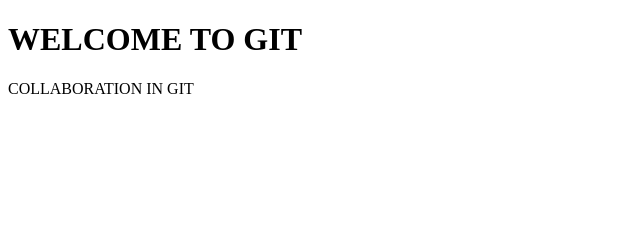
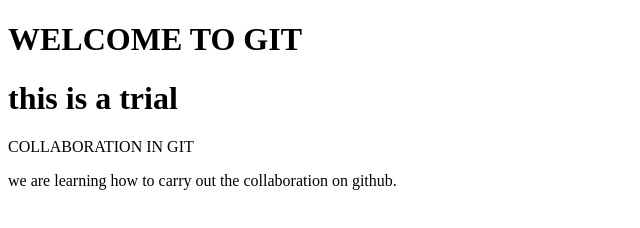
Before and after one commit to bensek/git, a plain HTML site: page index.html in a window 1280 px wide. Shown: the whole page, without its empty margins (0-640 px from the left). Drawn offline with Linux system fonts and the light colour scheme.

Commit message:
this is a trial

```diff
--- a/index.html
+++ b/index.html
@@ -5,7 +5,8 @@
 </head>
 <body>
 <h1>WELCOME TO GIT</h1>
+<h1>this is a trial</h1>
 <p>COLLABORATION IN GIT</p>
-
+<p>we are learning how to carry out the collaboration on github.</p>
 </body>
 </html>
```
